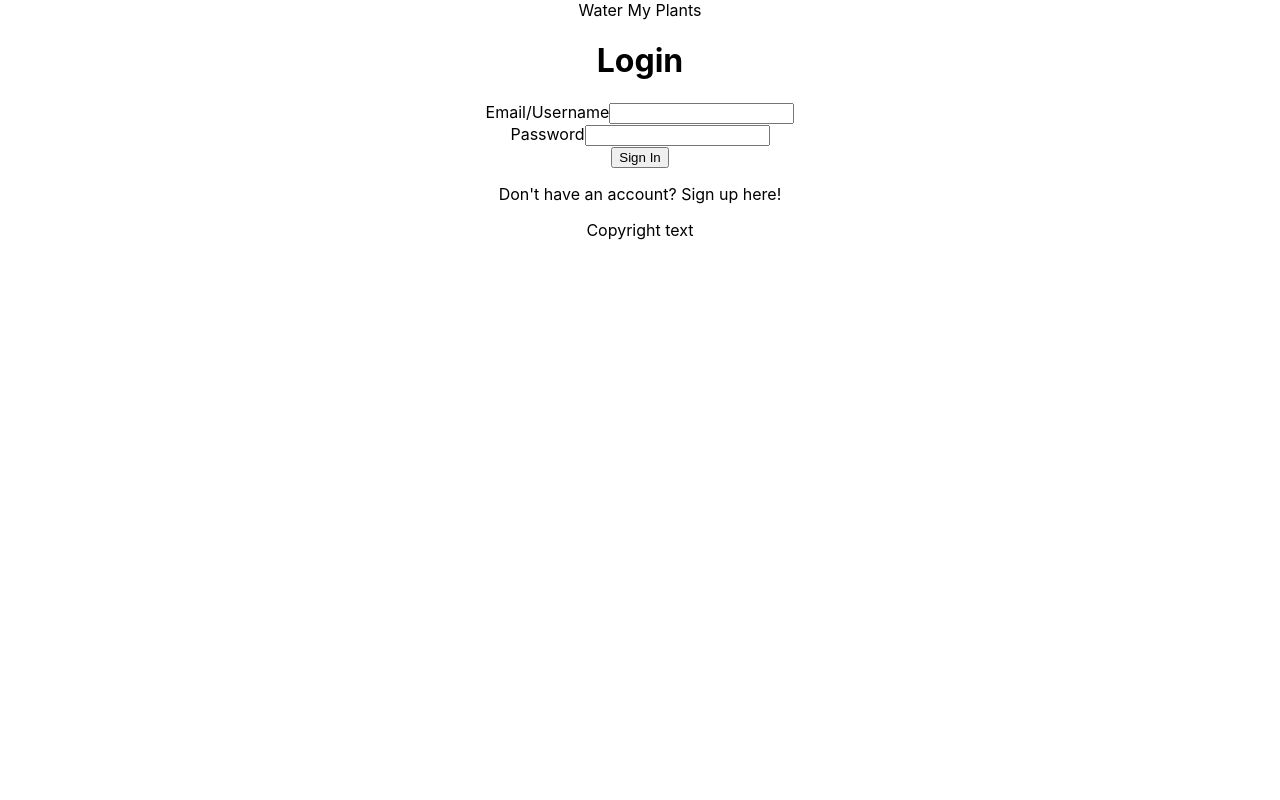
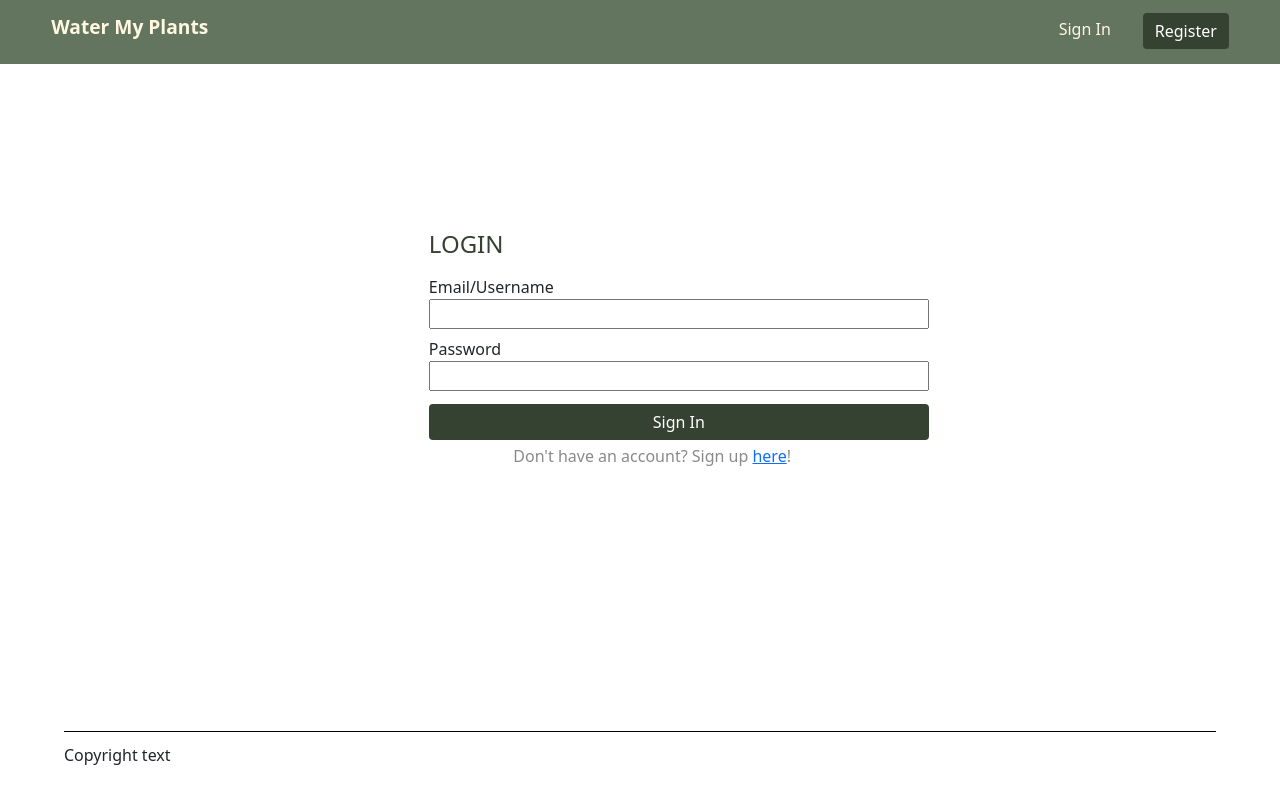
Before and after one commit to Build-Week-Water-My-Plants-8/front-end, a React (Create React App) app in the folder water-my-plants/: page /login in a window 1280 px wide. Built offline with nearby package versions, Linux system fonts and the light colour scheme.

Commit message:
added styling for header, footer, and forms with css and reactstrap

```diff
--- a/water-my-plants/package.json
+++ b/water-my-plants/package.json
@@ -6,11 +6,13 @@
     "@testing-library/jest-dom": "^5.16.1",
     "@testing-library/react": "^12.1.2",
     "@testing-library/user-event": "^13.5.0",
+    "bootstrap": "^5.1.3",
     "react": "^17.0.2",
     "react-dom": "^17.0.2",
     "react-router": "^6.2.1",
     "react-router-dom": "^6.2.1",
     "react-scripts": "5.0.0",
+    "reactstrap": "^9.0.1",
     "web-vitals": "^2.1.2"
   },
   "scripts": {
--- a/water-my-plants/src/App.css
+++ b/water-my-plants/src/App.css
@@ -1,44 +1,91 @@
-.App {
-  text-align: center;
+* {
+  /* border: 1px solid red; */
 }
 
-.App-logo {
-  height: 40vmin;
-  pointer-events: none;
+/* nav bar styles */
+header {
+  display: flex;
+  justify-content: space-between;
+  background-color: #64755F;
+  height: 4rem;
+  padding: 1% 4% 0 4%;
 }
 
-@media (prefers-reduced-motion: no-preference) {
-  .App-logo {
-    animation: App-logo-spin infinite 20s linear;
-  }
+header a {
+  margin-right: 2rem;
+  text-decoration: none;
+  color: #FFF8E1;
 }
 
-.App-header {
-  background-color: #282c34;
-  min-height: 100vh;
+header a:hover{
+  color:#354131;
+}
+
+.watermyplants a {
+  font-weight: bold;
+  /* color: #FFF8E1; */
+  font-size: 1.2rem;
+}
+
+.nav-links Button {
+  background-color:#354131;
+  border: none;
+}
+
+
+/* footer styles */
+footer {
+  border-top: 1px solid black;
+  margin: 5% 5% 0 5%;
+}
+
+footer p {
+  margin-top: 1%;
+}
+
+
+/* form styles */
+.form-container{
   display: flex;
   flex-direction: column;
-  align-items: center;
   justify-content: center;
-  font-size: calc(10px + 2vmin);
-  color: white;
+  margin:0 auto;
+  margin-top: 8%;
+  margin-bottom: 18%;
+  width: 33%;
 }
 
-.App-link {
-  color: #61dafb;
+.formGroup {
+  margin-top: 2%;
 }
 
-@keyframes App-logo-spin {
-  from {
-    transform: rotate(0deg);
-  }
-  to {
-    transform: rotate(360deg);
-  }
+.form-title h1{
+  text-transform: uppercase;
+  font-size: 1.5rem;
+  margin-top: 15%;
+  color: #354131;
 }
 
-.edit-fields {
-  display: flex;
-  flex-direction: column;
-  align-items: center;
+.form-spacing {
+  margin-bottom: 2%;
 }
+
+.reroute {
+  margin-left: 20%;
+  color:#8a8a8a;
+}
+
+input, label {
+  display:block;
+}
+
+input {
+  width: 500px;
+}
+
+.submit Button {
+  margin: 1% 0 1% 0;
+  width: 500px;
+  background-color: #354131;
+  border:none;
+}
--- a/water-my-plants/src/App.js
+++ b/water-my-plants/src/App.js
@@ -38,7 +38,7 @@ function App() {
 
       </BrowserRouter>
 
-
+      {/* <Login/> */}
       <Footer />
 
     </div>
--- a/water-my-plants/src/components/Header.js
+++ b/water-my-plants/src/components/Header.js
@@ -1,13 +1,16 @@
 import React from 'react';
+import { Button } from 'reactstrap';
 
 export default function Header() {
   return(
     <header className='header-container'>
-      <span>Water My Plants</span>
-        {
-          // <a href='#'>Home</a>
-          // <a href='#'>Login</a>
-        }
+      <div className='watermyplants'>
+        <a href='#'>Water My Plants</a>
+      </div>
+      <div className='nav-links'>
+          <a href='#'>Sign In</a>
+          <Button>Register</Button>
+      </div>
     </header>
   )
 }
--- a/water-my-plants/src/components/Home.js
+++ b/water-my-plants/src/components/Home.js
@@ -1,22 +1,17 @@
 import React from 'react';
+import { Button } from 'reactstrap';
 
 export default function Home() {
   return (
     <div className='home-container'>
       <div className='about-container'>
-        <h1>Water My Plants</h1>
+        <h1>Plants need love too.</h1>
         <p>
-          Lorem ipsum dolor sit amet, consectetur adipiscing elit, sed do eiusmod tempor incididunt ut labore et dolore magna aliqua. Diam quis enim lobortis scelerisque fermentum dui faucibus. Feugiat scelerisque varius morbi enim nunc faucibus a pellentesque. Vitae ultricies leo integer malesuada nunc vel risus commodo viverra. Id nibh tortor id aliquet. Feugiat nibh sed pulvinar proin. Orci dapibus ultrices in iaculis nunc sed augue. Sed adipiscing diam donec adipiscing tristique risus. Felis bibendum ut tristique et egestas quis ipsum. Nulla facilisi etiam dignissim diam. Neque aliquam vestibulum morbi blandit cursus risus. Ut eu sem integer vitae justo eget magna. Cursus in hac habitasse platea dictumst quisque sagittis purus sit. Et netus et malesuada fames ac turpis egestas integer eget. Mi eget mauris pharetra et. Massa enim nec dui nunc. Facilisis leo vel fringilla est.
+          Lorem ipsum dolor sit amet, consectetur adipiscing elit, sed do eiusmod tempor incididunt ut labore et dolore magna aliqua. Diam quis enim lobortis scelerisque fermentum dui faucibus. Feugiat scelerisque varius morbi enim nunc faucibus a pellentesque. Vitae ultricies leo integer malesuada nunc vel risus commodo viverra. Id nibh tortor id aliquet.
         </p>
       </div>
       <div className='features-container'>
-        <h3>Features</h3>
-        <ul>
-          <li>Tellus rutrum tellus pellentesque eu</li>
-          <li>Urna nunc id cursus metus aliquam eleifend mi in</li>
-          <li>In hac habitasse platea dictumst quisque sagittis purus</li>
-          <li>Duis at consectetur lorem donec massa sapien</li>
-        </ul>
+        <Button>Register Now</Button>
       </div>
     </div>
   )
--- a/water-my-plants/src/components/Login.js
+++ b/water-my-plants/src/components/Login.js
@@ -1,14 +1,17 @@
 import React from 'react'
+// import './App.css';
+import { Button, Form, FormGroup, Label, Input } from 'reactstrap';
+
 
 export default function Login() {
     return (
-        <form className='form-container'>
+        <form className='form-container login-form'>
 
             <div className='form-title'>
                 <h1>Login</h1>
             </div>
-
-            <div className='username-input'>
+            <FormGroup className='formGroup'>
+            <div className='username-input form-spacing'>
                 <label>Email/Username
                     <input
                     name='username'
@@ -19,23 +22,23 @@ export default function Login() {
                 </label>
             </div>
 
-            <div className='password-input'>
-                <label>Password
+            <div className='password-input form-spacing'>
+                <label>Password</label>
                     <input
                     name='password'
                     type='password'
+                    // style={{ width:'500px'}}
                     // value= 'placeholder'
                     // onChange= 'placeholder'
                     />
-                </label>
             </div>
 
             <div className='submit'>
-                <button id='submit-login'>Sign In</button>
-                <p>Don't have an account? Sign up here!</p>
+                <Button id='submit-login'>Sign In</Button>
+                <p className='reroute'>Don't have an account? Sign up <a href='#'>here</a>!</p>
                 {/* link 'Sign up here' to Sign up form */}
             </div>
-
+            </FormGroup>
         </form>
     )
 }
--- a/water-my-plants/src/components/MyPlant.js
+++ b/water-my-plants/src/components/MyPlant.js
@@ -13,13 +13,26 @@ const MyPlant = (props) => {
 
     return (
         <div>
-            <img src={plant.image} alt='plant' width='200px' />
-            <h1>{plant.nickname}</h1>
-            <p>Species: {plant.species}</p>
-            <p>Water Frequency: {plant.h2oFrequency}</p>
+            <img src='https://images.unsplash.com/photo-1453904300235-0f2f60b15b5d?ixlib=rb-1.2.1&ixid=MnwxMjA3fDB8MHxwaG90by1wYWdlfHx8fGVufDB8fHx8&auto=format&fit=crop&w=686&q=80'
+            alt='plant'
+            width='200px'
+            />
+            <h1>Woody</h1>
+            <p>Species: Baby Tree</p>
+            <p>Water Frequency: Once per day</p>
+            <p>Optimal Light: Direct Sunlight</p>
             <button>edit me!</button>
         </div>
     )
 }
 
 export default MyPlant;
+
+
+{/* <img src={plant.image} alt='plant' width='200px' />
+<h1>{plant.nickname}</h1>
+<p>Species: {plant.species}</p>
+<p>Water Frequency: {plant.h2oFrequency}</p>
+<button>edit me!</button>
+
+change back once data works */}
--- a/water-my-plants/src/index.js
+++ b/water-my-plants/src/index.js
@@ -2,7 +2,7 @@ import React from 'react';
 import ReactDOM from 'react-dom';
 import './index.css';
 import App from './App';
-
+import 'bootstrap/dist/css/bootstrap.css';
 
 ReactDOM.render(
   <React.StrictMode>
```
Also changed, not shown: 1 other file (tests, documents, lock files or other folders).
